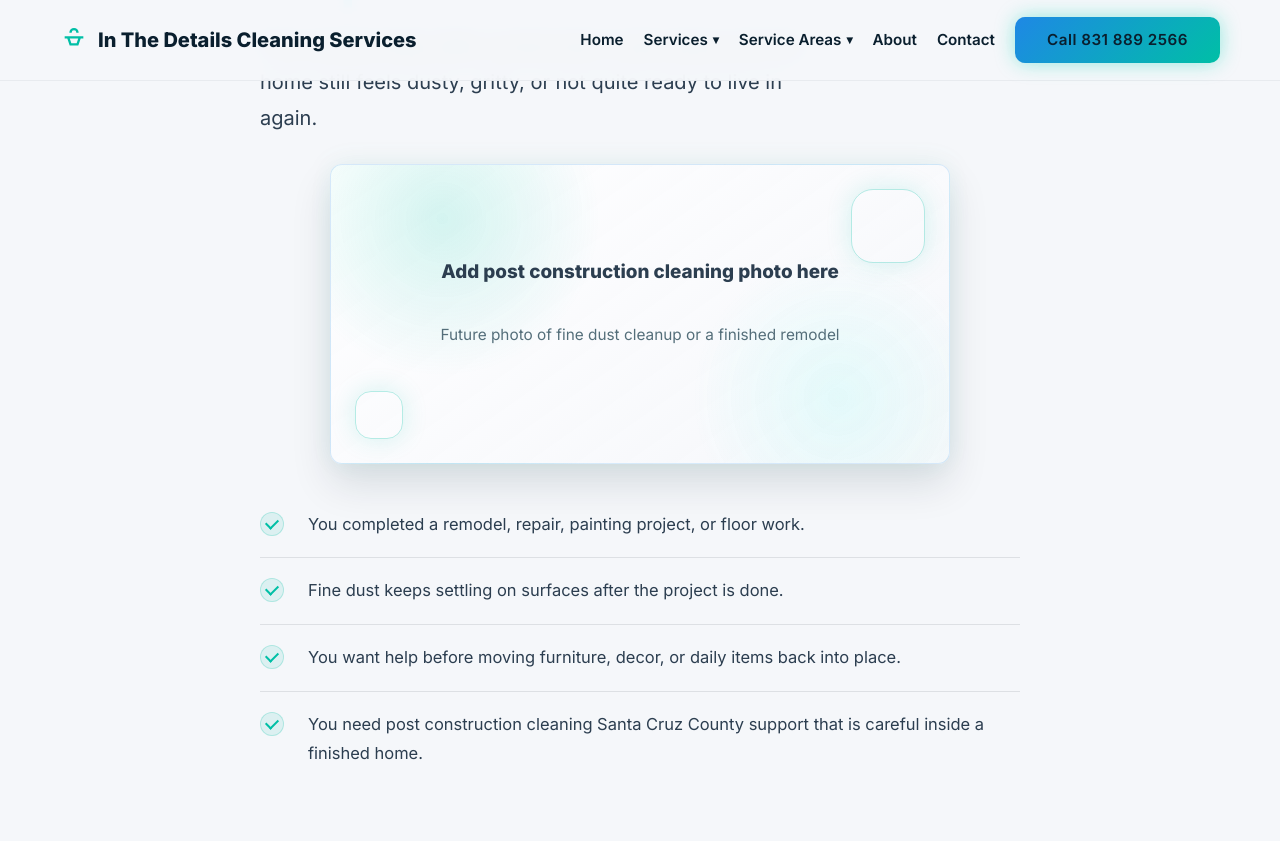
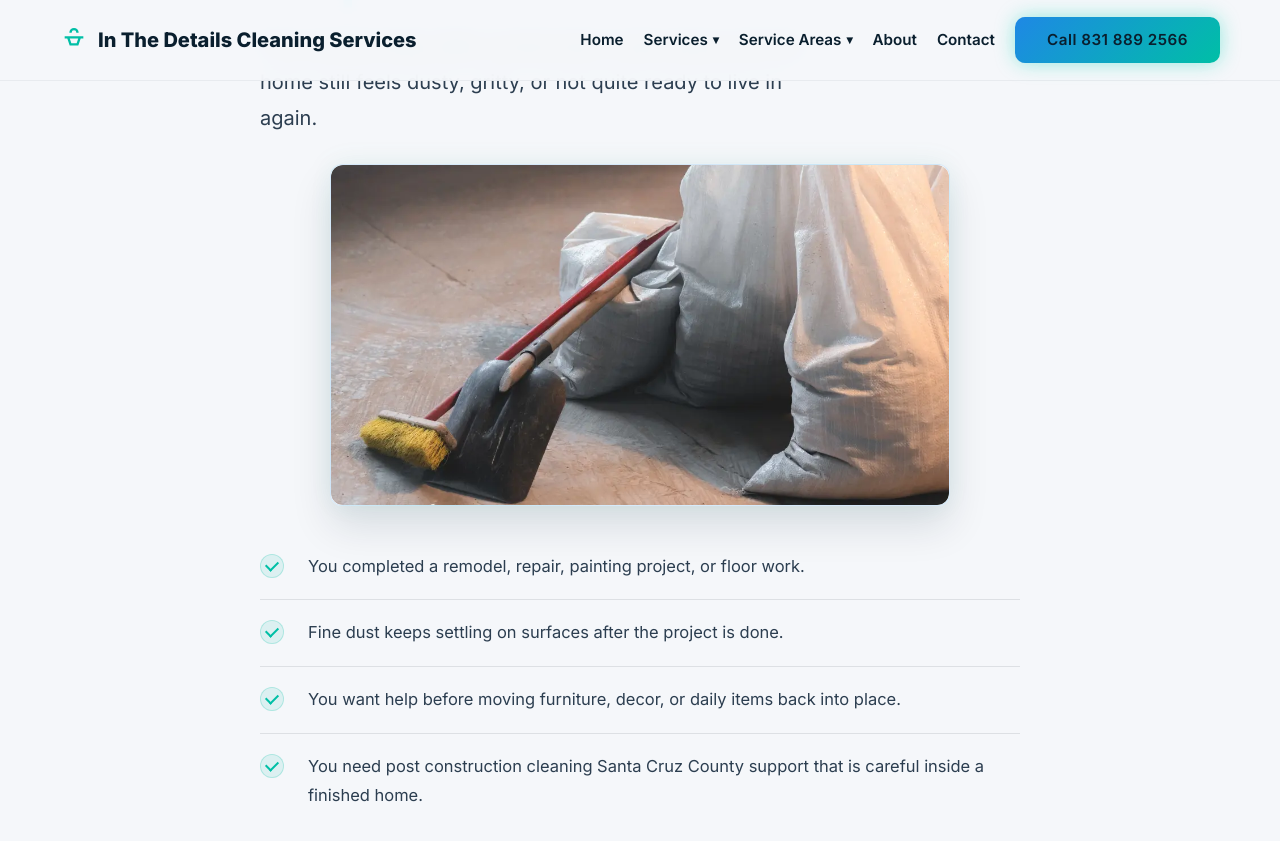
Before and after one commit to YourOnlineSquad/in-the-details-cleaning-site, a Jekyll site: the page built from services/post-construction-cleaning/index.html, in a window 1280 px wide and 900 px high, scrolled down 2118 px. Shown: the top 841 px of the window. Built offline with Jekyll 4.4.1, drawn with Linux system fonts in a browser that asks for light colours; some of the changed text lies outside the part shown.

Commit message:
Add post construction cleaning page images

```diff
--- a/services/post-construction-cleaning/index.html
+++ b/services/post-construction-cleaning/index.html
@@ -74,9 +74,7 @@ description: Post construction cleaning Santa Cruz County for remodel dust, fini
       </div>
       <div class="service-photo-placeholder">
         <div class="service-photo-frame">
-          <!-- Future image path: {{ '/assets/images/services/post-construction-cleaning-support.webp' | relative_url }} -->
-          <p class="service-photo-placeholder-text">Add post construction cleaning photo here</p>
-          <p class="service-photo-placeholder-helper">Future photo of fine dust cleanup or a finished remodel</p>
+          <img class="service-photo-image" src="{{ '/assets/images/services/post-construction-cleaning-dust-and-tools.webp' | relative_url }}" alt="Dusty cleanup tools before post construction cleaning support">
         </div>
       </div>
       <div class="service-check-list" role="list" aria-label="Who this service helps">
@@ -117,12 +115,7 @@ description: Post construction cleaning Santa Cruz County for remodel dust, fini
       <p class="body-copy">This service is designed for finished residential spaces in San Lorenzo Valley and Santa Cruz County, not heavy construction debris removal.</p>
     </div>
     <div>
-      <div class="service-photo-placeholder">
-        <div class="service-photo-frame">
-          <p class="service-photo-placeholder-text">Add post construction cleaning photo here</p>
-          <p class="service-photo-placeholder-helper">Future photo of fine dust cleanup or a finished remodel</p>
-        </div>
-      </div>
+      <img src="{{ '/assets/images/services/post-construction-cleaning-renovation-debris.webp' | relative_url }}" alt="Renovation debris and drywall dust before post construction cleaning" class="float-img border-radius-md w-100">
     </div>
   </div>
 </section>
```
